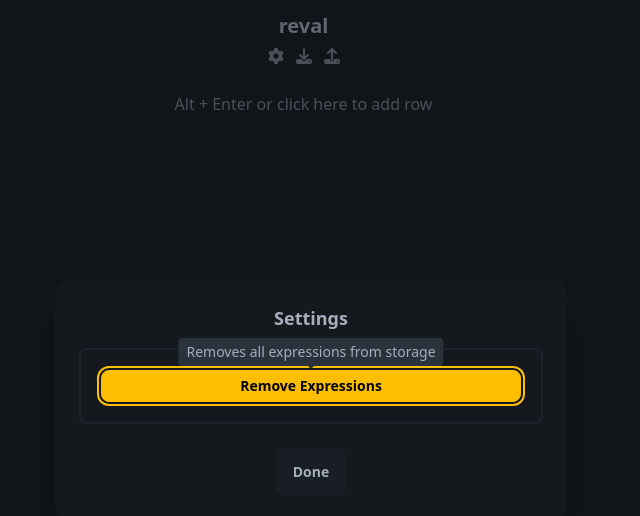
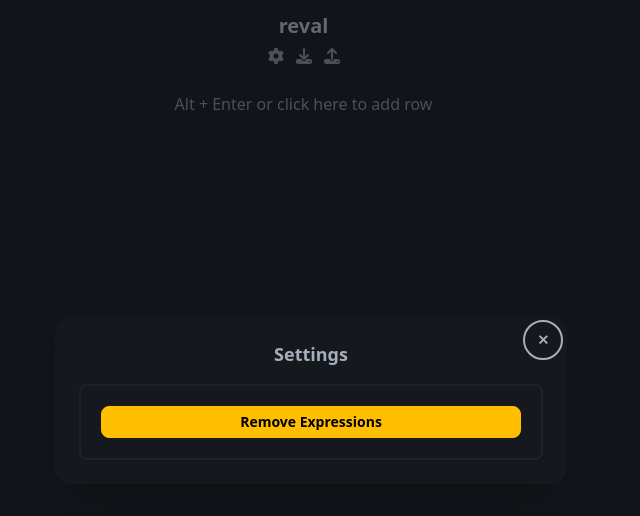
Before and after one commit to TheWilley/reval, a React (Vite) app: page / in a window 1280 px wide. Both pictures are taken after a click on the icon 612 px from the left and 56 px from the top of the page. Shown: the top 516 px of the page, without its empty margins (329-969 px from the left). Built offline with nearby package versions, Linux system fonts and the light colour scheme.

Commit message:
refactor: created a Dialog element and implemented it in places where a dialog is used

```diff
--- /dev/null
+++ b/src/components/Dialog.tsx
@@ -0,0 +1,42 @@
+import { cloneElement, PropsWithChildren, ReactElement } from 'react';
+
+function Dialog({
+  id,
+  header,
+  children,
+  toggleElement,
+}: PropsWithChildren<{
+  id: string;
+  toggleElement: ReactElement;
+  header?: string;
+}>) {
+  const handleToggleClick = () => {
+    const dialog = document.getElementById(id) as HTMLDialogElement;
+    if (dialog) {
+      dialog.open ? dialog.close() : dialog.showModal();
+    }
+  };
+
+  const clonedToggleElement = cloneElement(toggleElement, {
+    onClick: handleToggleClick,
+  });
+
+  return (
+    <>
+      {clonedToggleElement}
+      <dialog id={id} className='modal'>
+        <div className='modal-box bg-base-300'>
+          <form method='dialog'>
+            <button className='btn btn-circle btn-ghost btn-sm absolute right-2 top-2'>
+              ✕
+            </button>
+          </form>
+          {header && <h3 className='mb-4 text-center text-lg font-bold'>{header}</h3>}
+          {children}
+        </div>
+      </dialog>
+    </>
+  );
+}
+
+export default Dialog;
--- a/src/components/PluginOptions.tsx
+++ b/src/components/PluginOptions.tsx
@@ -1,4 +1,5 @@
 import { PluginOption } from '../types/types';
+import Dialog from './Dialog';
 
 type OptionsProps = {
   options?: PluginOption;
@@ -19,18 +20,14 @@ function PluginOptions({ options, id, onChange }: OptionsProps) {
 
   return (
     <>
-      <button
-        className='btn-sm mb-2 mt-2 w-full max-w-[8em] rounded-md bg-base-100 px-3 py-1 hover:brightness-[98%]'
-        onClick={() =>
-          (
-            document.getElementById(`options-modal-${id}`) as HTMLDialogElement
-          ).showModal()
+      <Dialog
+        id={`options_modal-${id}`}
+        toggleElement={
+          <button className='btn-sm mb-2 mt-2 w-full max-w-[8em] rounded-md bg-base-100 px-3 py-1 hover:brightness-[98%]'>
+            Options
+          </button>
         }
       >
-        Options
-      </button>
-      <dialog id={`options-modal-${id}`} className='modal'>
-        <div className='modal-box bg-base-300'>
         {Object.entries(options).map(([key, option]) => (
           <div key={key} style={{ marginBottom: '1rem' }}>
             <label htmlFor={key} className='form-control'>
@@ -81,8 +78,7 @@ function PluginOptions({ options, id, onChange }: OptionsProps) {
             </label>
           </div>
         ))}
-        </div>
-      </dialog>
+      </Dialog>
     </>
   );
 }
--- a/src/components/Settings.tsx
+++ b/src/components/Settings.tsx
@@ -1,42 +1,31 @@
 import { faCog } from '@fortawesome/free-solid-svg-icons';
 import { FontAwesomeIcon } from '@fortawesome/react-fontawesome';
 import useSettings from '../hooks/useSettings';
+import Dialog from './Dialog';
 
 function Settings() {
   const [removeExpressions] = useSettings();
 
   return (
     <>
+      <Dialog
+        header='Settings'
+        id='settings-modal'
+        toggleElement={
           <FontAwesomeIcon
             icon={faCog}
-        onClick={() =>
-          (document.getElementById('settings_modal') as HTMLDialogElement).showModal()
-        }
             className='cursor-pointer opacity-70 hover:opacity-100'
           />
-      <dialog id='settings_modal' className='modal'>
-        <div className='modal-box bg-base-300'>
-          <h3 className='mb-4 text-lg font-bold'>Settings</h3>
+        }
+      >
         <div className='flex items-center justify-center rounded-lg border-2 border-base-100 p-5'>
-            <div
-              className='tooltip w-full'
-              data-tip='Removes all expressions from storage'
-            >
-              <button
-                className='btn btn-warning btn-sm w-full'
-                onClick={removeExpressions}
-              >
+          <div className='tooltip w-full' data-tip='Removes all expressions from storage'>
+            <button className='btn btn-warning btn-sm w-full' onClick={removeExpressions}>
               Remove Expressions
             </button>
           </div>
         </div>
-          <div className='modal-action flex justify-center'>
-            <form method='dialog'>
-              <button className='btn'>Done</button>
-            </form>
-          </div>
-        </div>
-      </dialog>
+      </Dialog>
     </>
   );
 }
```
Lines whose indentation alone changed are shown as unchanged.
